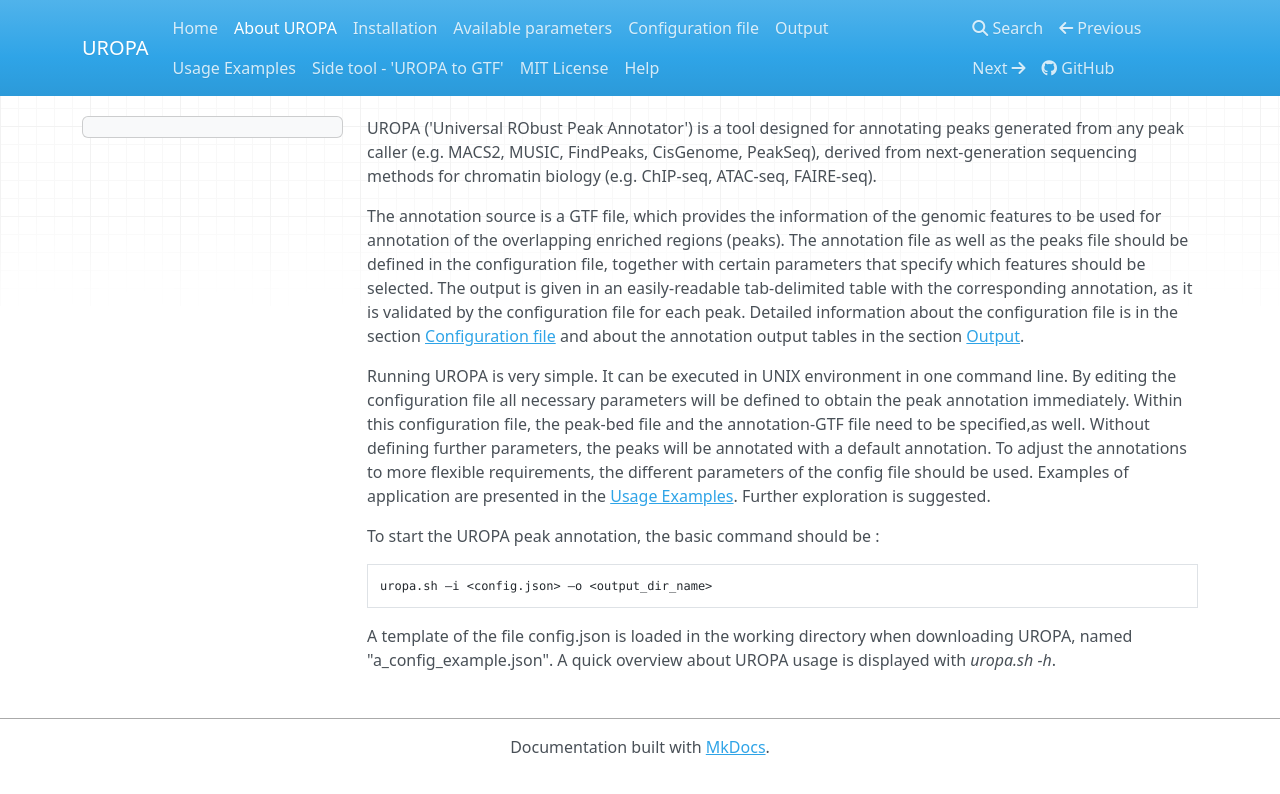
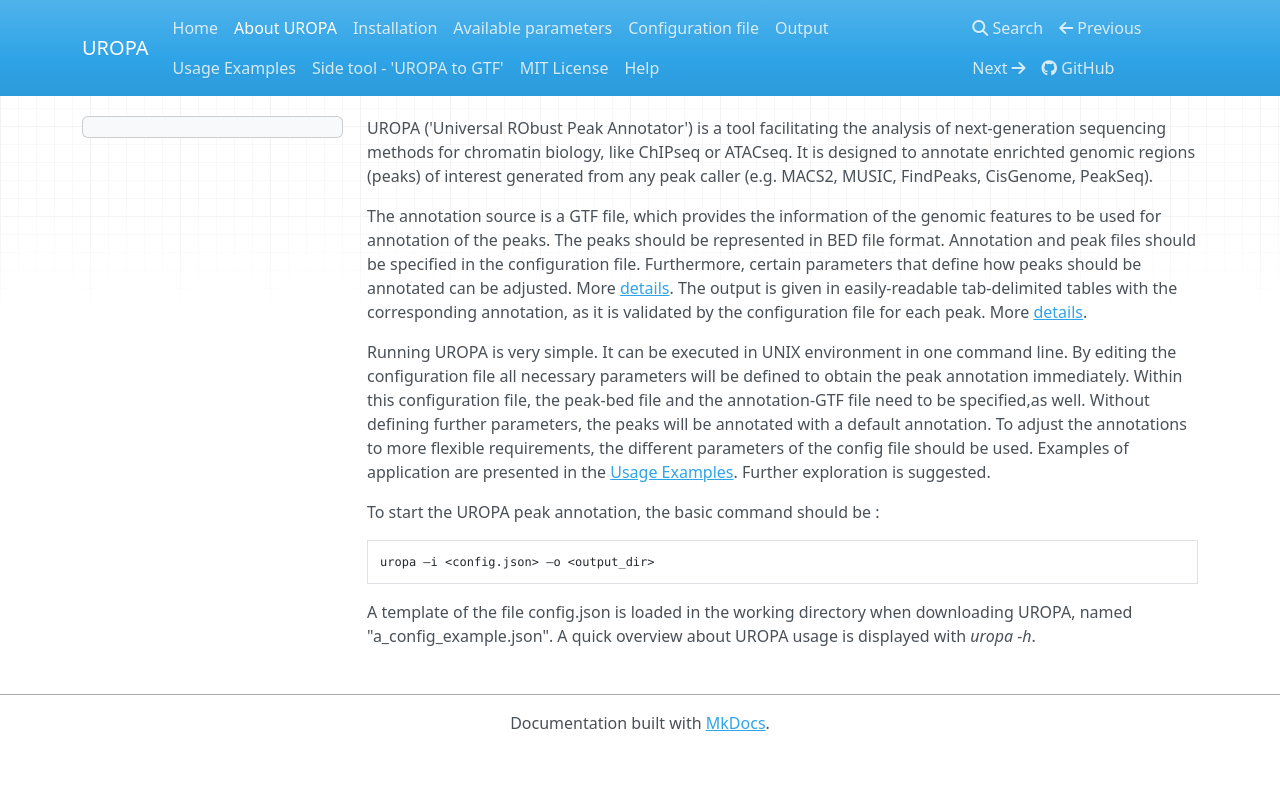
Before and after one commit to loosolab/UROPA, an MkDocs documentation site: the page built from docs/introduction.md, in a window 1280 px wide. Shown: the top 794 px of the page. Built offline with MkDocs 1.6.1, drawn with Linux system fonts in a browser that asks for light colours; nearby versions of some CDN libraries; old or Windows-style settings are respelled for this version of MkDocs.

Commit message:
adapted commandline call

````diff
--- a/docs/introduction.md
+++ b/docs/introduction.md
@@ -1,9 +1,9 @@
-UROPA ('Universal RObust Peak Annotator') is a tool designed for annotating peaks generated from any peak caller (e.g. MACS2, MUSIC, FindPeaks, CisGenome, PeakSeq), derived from next-generation sequencing methods for chromatin biology (e.g.  ChIP-seq, ATAC-seq, FAIRE-seq).
+UROPA ('Universal RObust Peak Annotator') is a tool facilitating the analysis of next-generation sequencing methods for chromatin biology, like ChIPseq or ATACseq.
+It is designed to annotate enrichted genomic regions (peaks) of interest generated from any peak caller (e.g. MACS2, MUSIC, FindPeaks, CisGenome, PeakSeq).
 
-The annotation source is a GTF file, which provides the information of the genomic features to be used for annotation of the overlapping enriched regions (peaks).
-The annotation file as well as the peaks file should be defined in the configuration file, together with certain parameters that specify which features should be selected.
-The output is given in an easily-readable tab-delimited table with the corresponding annotation, as it is validated by the configuration file for each peak.
-Detailed information about the configuration file is in the section [Configuration file](http://uropa.readthedocs.io/en/latest/config/) and about the annotation output tables in the section [Output](http://uropa.readthedocs.io/en/latest/output/).
+The annotation source is a GTF file, which provides the information of the genomic features to be used for annotation of the peaks. The peaks should be represented in BED file format.
+Annotation and peak files should be specified in the configuration file. Furthermore, certain parameters that define how peaks should be annotated can be adjusted. More [details](http://uropa.readthedocs.io/en/latest/config/).
+The output is given in easily-readable tab-delimited tables with the corresponding annotation, as it is validated by the configuration file for each peak. More [details](http://uropa.readthedocs.io/en/latest/output/).
 
 Running UROPA is very simple. It can be executed in UNIX environment in one command line.
 By editing the configuration file all necessary parameters will be defined to obtain the peak annotation immediately. Within this configuration file, the peak-bed file and the annotation-GTF file need to be specified,as well.
@@ -13,7 +13,7 @@ Examples of application are presented in the [Usage Examples](http://uropa.readt
 To start the UROPA peak annotation, the basic command should be :
 
 ```bash
-uropa.sh –i <config.json> –o <output_dir_name>
+uropa –i <config.json> –o <output_dir>
 ```
 
-A template of the file config.json is loaded in the working directory when downloading UROPA, named "a_config_example.json". A quick overview about UROPA usage is displayed with  *uropa.sh -h*.
+A template of the file config.json is loaded in the working directory when downloading UROPA, named "a_config_example.json". A quick overview about UROPA usage is displayed with  *uropa -h*.
````
